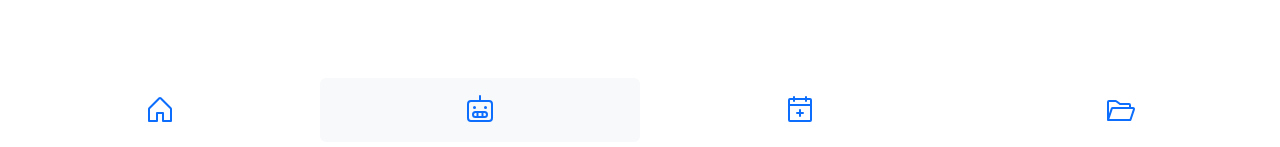
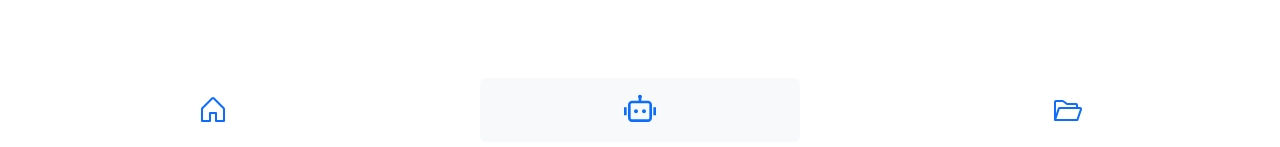
Before and after one commit to hugonascimento1/CuraBotApp, a Next.js app: page /chatbot in a window 1280 px wide. Shown: the part 650-797 px from the top of the page. Built offline with nearby package versions, Linux system fonts and the light colour scheme.

Commit message:
refactor-remove-newfollowup

```diff
--- a/package.json
+++ b/package.json
@@ -14,6 +14,7 @@
     "bootstrap": "^5.3.5",
     "next": "15.3.0",
     "react": "^19.0.0",
+    "react-bootstrap": "^2.10.10",
     "react-dom": "^19.0.0",
     "react-icons": "^5.5.0",
     "sonner": "^2.0.3"
--- a/src/app/layout.tsx
+++ b/src/app/layout.tsx
@@ -1,6 +1,7 @@
 import type { Metadata } from "next";
 import { Geist, Geist_Mono } from "next/font/google";
 import "./globals.css";
+// import '../node_modules/bootstrap/dist/css/bootstrap.min.css';
 
 const geistSans = Geist({
   variable: "--font-geist-sans",
--- a/src/app/page.tsx
+++ b/src/app/page.tsx
@@ -20,6 +20,7 @@ import BottomNavigation from "@/components/BottomNavigation";
 import NavInicio from "@/components/NavInicio";
 
 import { supabase } from "@/utils/supabaseclient";
+import { RiRobot2Line } from "react-icons/ri";
 
 export default function Home() {
   const [user, setUser] = useState<any>(null);
@@ -57,29 +58,31 @@ export default function Home() {
           onClick={() => router.push('/chatbot')}
           className="btn-rosa-custom w-100 h-32 p-5 rounded-2xl text-white text-lg font-normal d-flex justify-content-center align-items-center gap-2 rounded"
         >
-                    <PiRobot className="w-7 h-7" style={{ width: '28px', height: '28px' }} />
-                    Bot Autocuidado
-                </button>
-
-                <div className="d-flex flex-row w-100 gap-4 flex-wrap" style={{ width: '100%', height: '' }}>
-                    <button
-                        onClick={() => router.push('/acompanhamentos/novo')}
-                        className="btn-rosa-custom h-32 p-5 rounded text-white text-lg font-normal d-flex justify-content-center align-items-center gap-3 flex-grow-1"
-                        style={{ }}
-                    >
-                        <PiCalendarPlus className="w-7 h-7" style={{ width: '28px', height: '28px' }}/>
-                        <p className="text-start mb-0">Novo Registro</p>
+          <RiRobot2Line className="w-7 h-7" style={{ width: '28px', height: '28px' }} />
+          Curabot Acompanhamento
         </button>
 
         <button
           onClick={() => router.push('/acompanhamentos')}
           className="btn-rosa-custom h-32 p-5 rounded text-white text-lg font-normal d-flex justify-content-center align-items-center gap-3 flex-grow-1"
-                        style={{ }}
+          style={{}}
         >
-                        <PiFolderOpen className="w-7 h-7" style={{ width: '28px', height: '28px' }}/>
-                        <p className="text-start mb-0">Ver Registros</p>
+          <PiFolderOpen className="w-7 h-7" style={{ width: '28px', height: '28px' }} />
+          <p className="text-start mb-0">Ver Acompanhamentos</p>
         </button>
-                </div>
+
+        {/* <div className="d-flex flex-row w-100 gap-4 flex-wrap" style={{ width: '100%', height: '' }}>
+          <button
+            onClick={() => router.push('/acompanhamentos/novo')}
+            className="btn-rosa-custom h-32 p-5 rounded text-white text-lg font-normal d-flex justify-content-center align-items-center gap-3 flex-grow-1"
+            style={{}}
+          >
+            <PiCalendarPlus className="w-7 h-7" style={{ width: '28px', height: '28px' }} />
+            <p className="text-start mb-0">Novo Registro</p>
+          </button>
+
+
+        </div> */}
 
       </div>
 
--- a/src/components/BottomNavigation.tsx
+++ b/src/components/BottomNavigation.tsx
@@ -11,6 +11,7 @@ import {
     PiCalendarPlus,
     PiFolderOpen
 } from "react-icons/pi";
+import { RiRobot2Line } from "react-icons/ri";
 
 export default function BottomNavigation() {
     const router = useRouter();
@@ -35,16 +36,16 @@ export default function BottomNavigation() {
                 className={`d-flex flex-column justify-content-center align-items-center ${isActive('/chatbot') ? 'bg-light rounded my-2' : 'hover:text-secondary'}`}
                 style={{ width: '25%', }}
             >
-                <PiRobot className="w-8 h-8" style={{ width: '32px', height: '32px' }} />
+                <RiRobot2Line className="w-8 h-8" style={{ width: '32px', height: '32px' }} />
             </Link>
 
-            <Link
+            {/* <Link
                 href='/acompanhamentos/novo'
                 className={`d-flex flex-column justify-content-center align-items-center ${isActive('/acompanhamentos/novo') ? 'bg-light rounded my-2' : 'hover:text-secondary'}`}
                 style={{ width: '25%', }}
             >
                 <PiCalendarPlus className="w-8 h-8" style={{ width: '32px', height: '32px' }} />
-            </Link>
+            </Link> */}
 
             <Link
                 href='/acompanhamentos'
```
Also changed, not shown: 1 other file (tests, documents, lock files or other folders). Lines whose indentation alone changed are shown as unchanged.
